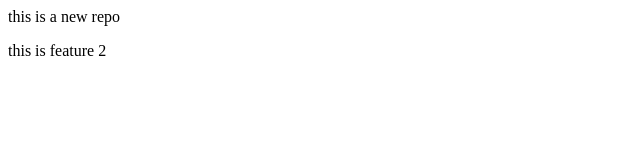
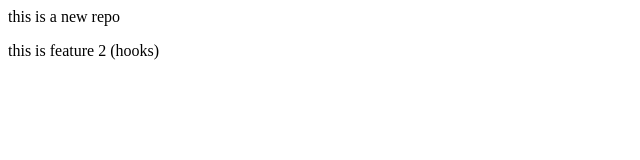
Before and after one commit to AniketSingh04/localrepo, a plain HTML site: page index.html in a window 1280 px wide. Shown: the full height of the page, 0-640 px from the left. Drawn offline with Linux system fonts and the light colour scheme.

Commit message:
New feature added

```diff
--- a/index.html
+++ b/index.html
@@ -1,2 +1,2 @@
 <p> this is a new repo </p>
-<p> this is feature 2 </p>
+<p> this is feature 2 (hooks) </p>
```
